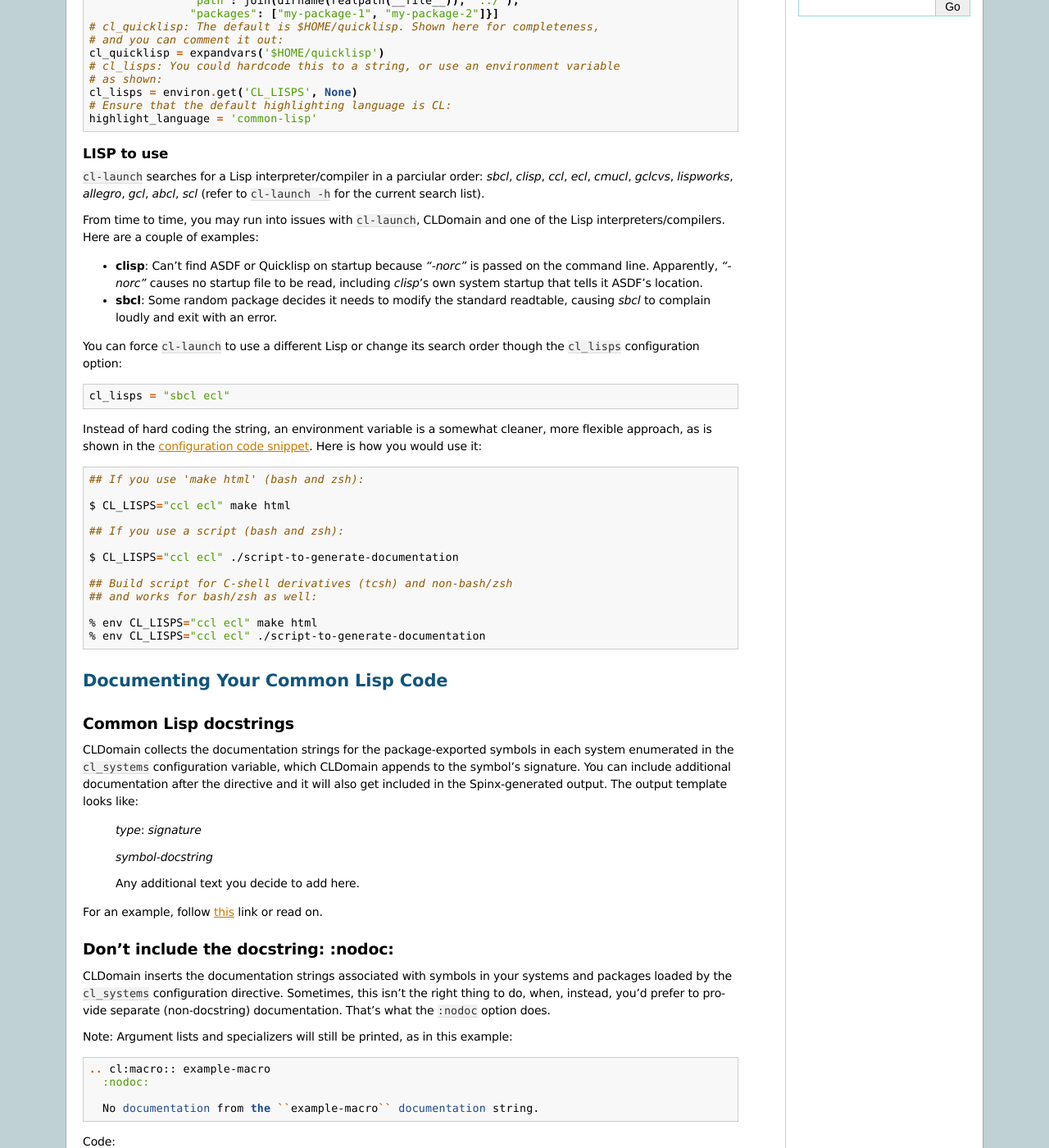
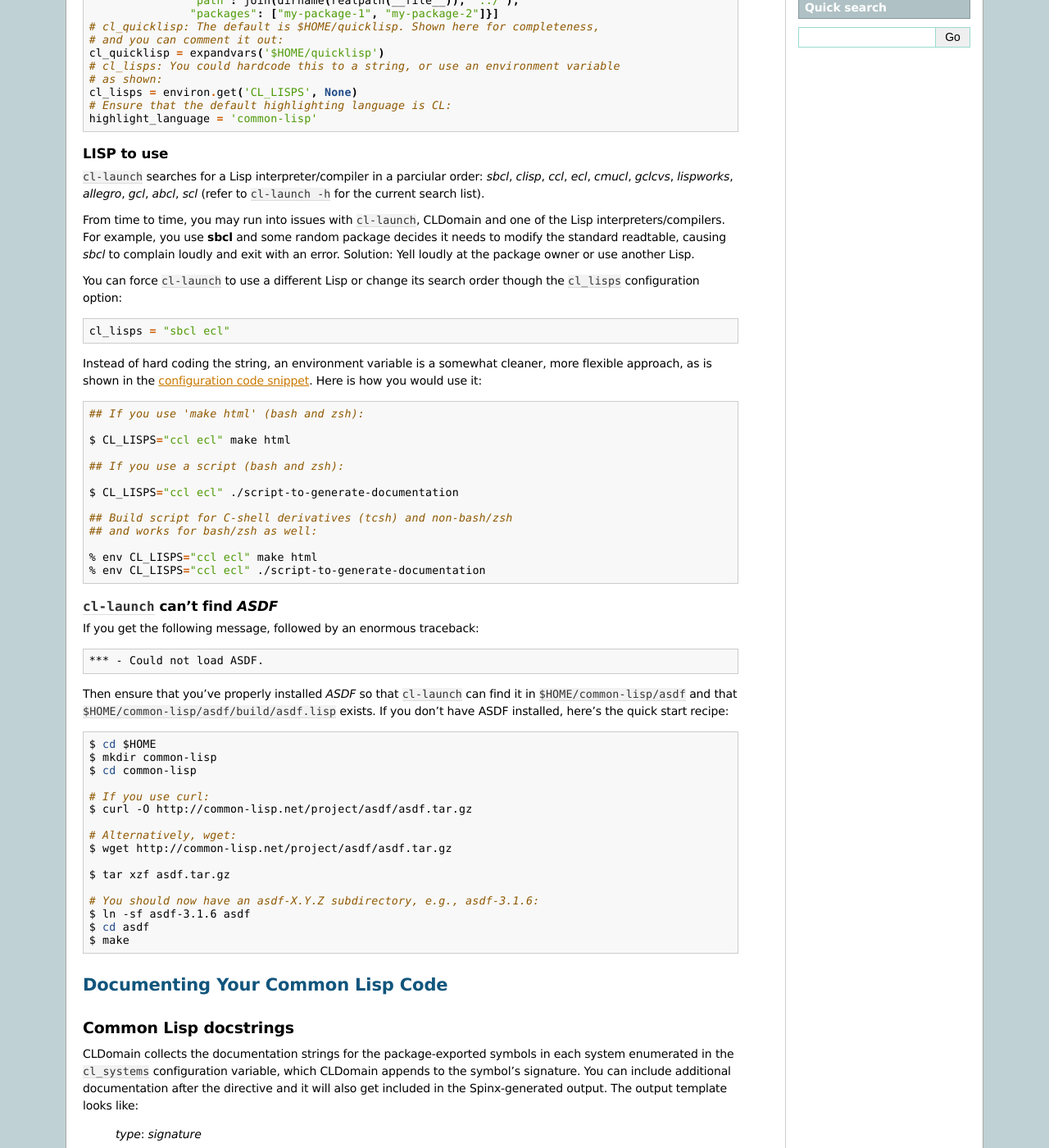
Before and after one commit to russell/sphinxcontrib-cldomain, a Sphinx documentation site: the page built from doc/index.rst, in a window 1280 px wide and 1400 px high, scrolled down 921 px. Shown: the whole window at 82% size. Built offline with Sphinx 7.4.7, drawn with Linux system fonts in a browser that asks for light colours; some of the changed text lies outside the part shown.

Commit message:
more_tweaks
- Issues with CLISP turned out to be issues with ASDF install. Document
  the problem to help future users.
- Use asdf:require-system over cl:require, since the ASDF hook to ensure
  that ASDF takes over the cl-user version isn't always triggered.

```diff
--- a/doc/index.rst
+++ b/doc/index.rst
@@ -81,14 +81,10 @@ LISP to use
 *gcl*, *abcl*, *scl* (refer to ``cl-launch -h`` for the current search list).
 
 From time to time, you may run into issues with ``cl-launch``, CLDomain and one
-of the Lisp interpreters/compilers. Here are a couple of examples:
-
-- **clisp**: Can't find ASDF or Quicklisp on startup because *"-norc"* is passed
-  on the command line. Apparently, *"-norc"* causes no startup file to be read,
-  including *clisp*'s own system startup that tells it ASDF's location.
-
-- **sbcl**: Some random package decides it needs to modify the standard
-  readtable, causing *sbcl* to complain loudly and exit with an error.
+of the Lisp interpreters/compilers. For example, you use **sbcl** and some
+random package decides it needs to modify the standard readtable, causing
+*sbcl* to complain loudly and exit with an error. Solution: Yell loudly at the
+package owner or use another Lisp.
 
 You can force ``cl-launch`` to use a different Lisp or change its search order
 though the ``cl_lisps`` configuration option:
@@ -117,6 +113,38 @@ snippet <conf_py_block>`.  Here is how you would use it:
   % env CL_LISPS="ccl ecl" make html
   % env CL_LISPS="ccl ecl" ./script-to-generate-documentation
 
+``cl-launch`` can't find *ASDF*
+^^^^^^^^^^^^^^^^^^^^^^^^^^^^^^^
+
+If you get the following message, followed by an enormous traceback:
+
+.. code-block:: shell
+
+   *** - Could not load ASDF.
+
+Then ensure that you've properly installed *ASDF* so that ``cl-launch`` can find it
+in ``$HOME/common-lisp/asdf`` and that
+``$HOME/common-lisp/asdf/build/asdf.lisp`` exists.  If you don't have ASDF
+installed, here's the quick start recipe:
+
+.. code-block:: shell
+
+   $ cd $HOME
+   $ mkdir common-lisp
+   $ cd common-lisp
+
+   # If you use curl:
+   $ curl -O http://common-lisp.net/project/asdf/asdf.tar.gz
+
+   # Alternatively, wget:
+   $ wget http://common-lisp.net/project/asdf/asdf.tar.gz
+
+   $ tar xzf asdf.tar.gz
+
+   # You should now have an asdf-X.Y.Z subdirectory, e.g., asdf-3.1.6:
+   $ ln -sf asdf-3.1.6 asdf
+   $ cd asdf
+   $ make
 
 Documenting Your Common Lisp Code
 =================================
```
Also changed, not shown: 1 other file.
